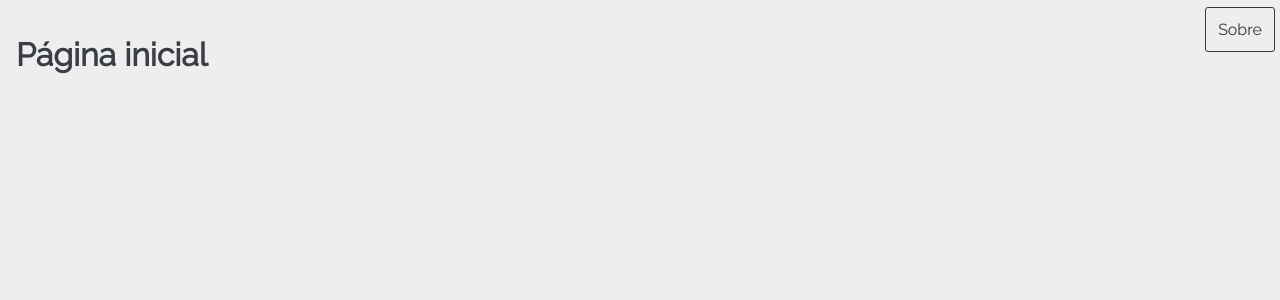
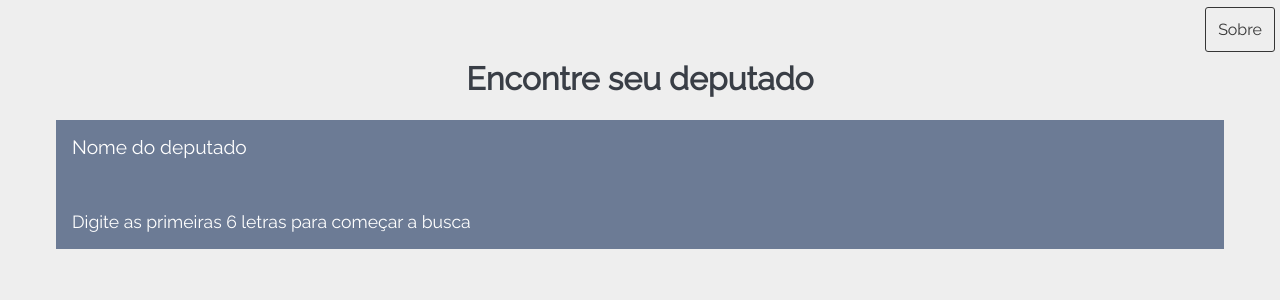
Before and after one commit to legislativo-br/legislativo-br.github.io, a React (Create React App) app: page / in a window 1280 px wide. Shown: the top 300 px of the page. Built offline with nearby package versions, Linux system fonts and the light colour scheme.

Commit message:
implement input component

```diff
--- a/src/App.js
+++ b/src/App.js
@@ -3,7 +3,7 @@ import './assets/normalize.css';
 import './assets/general.css';
 import { BrowserRouter as Router, Route } from 'react-router-dom';
 import AboutPage from './pages/about';
-import MainPage from './pages/main';
+import SearchPage from './pages/search';
 import Menu from './components/Menu'
 
 function App() {
@@ -11,7 +11,7 @@ function App() {
     <div className="App">
       <Router>
         <Menu />
-        <Route path="/" exact component={MainPage} />
+        <Route path="/" exact component={SearchPage} />
         <Route path="/about" component={AboutPage} />
       </Router>
     </div>
--- a/src/assets/general.css
+++ b/src/assets/general.css
@@ -1,3 +1,16 @@
+/*
+    Color palette from: https://colorhunt.co/palette/154144
+    primary: #464159
+    secondary: #6c7b95
+    tertiary: #8bbabb
+    base: #c7f0db
+    font-color: #393e46
+*/
+
+* {
+    box-sizing: border-box;
+}
+
 body {
     font-family: 'Raleway', 'sans-serif';
     color: #393e46;
@@ -33,3 +46,7 @@ a {
     color: white;
     background-color: #363636;
 }
+
+.text-center {
+    text-align: center;
+}
--- /dev/null
+++ b/src/components/Input.js
@@ -0,0 +1,52 @@
+import React from 'react';
+import PropTypes from 'prop-types';
+import styled from 'styled-components';
+
+const InputContainer = styled.div`
+  padding: 1rem;
+  color: white;
+  background-color: #6c7b95;
+
+  label {
+    display: block;
+    color: inherit;
+    font-size: 1.2rem;
+    margin-bottom: 0.5rem;
+  }
+
+  input {
+    display: block;
+    width: 100%;
+    font-size: 1.4rem;
+    padding: 0.5rem;
+    color: inherit;
+    border: none;
+    background-color: inherit;
+    outline-color: transparent;
+  }
+
+  .internal-help {
+    display: block;
+    margin-top: 0.3rem;
+    font-size: 1.1rem;
+  }
+`;
+
+const InputComponent = props => {
+  return (
+    <InputContainer>
+      <label htmlFor="internal"> {props.label} </label>
+      <input
+        id="internal"
+        placeholder={props.placeholder}
+      />
+      <span className="internal-help"> {props.helper} </span>
+    </InputContainer>
+  )
+};
+
+InputComponent.propTypes = {
+  label: PropTypes.string.isRequired
+};
+
+export default InputComponent;
--- a/src/pages/main.js
+++ /dev/null
@@ -1,15 +0,0 @@
-import React from 'react';
-import styled from 'styled-components';
-
-const Container = styled.main`
-  position: relative;
-  padding: 1rem;
-`;
-
-export default () => {
-  return (
-    <Container>
-      <h1> Página inicial </h1>
-    </Container>
-  )
-}
--- /dev/null
+++ b/src/pages/search.js
@@ -0,0 +1,23 @@
+import React from 'react';
+import styled from 'styled-components';
+import Input from '../components/Input';
+
+const Container = styled.main`
+  position: relative;
+  max-width: 1200px;
+  margin: 0 auto;
+  padding: 2.5rem 1rem 1rem;
+`;
+
+export default () => {
+  return (
+    <Container>
+      <h1 className="text-center"> Encontre seu deputado </h1>
+
+      <Input
+        label="Nome do deputado"
+        helper="Digite as primeiras 6 letras para começar a busca"
+      />
+    </Container>
+  )
+}
```
